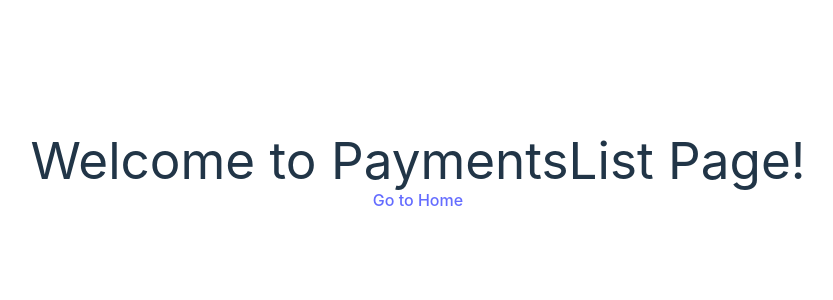
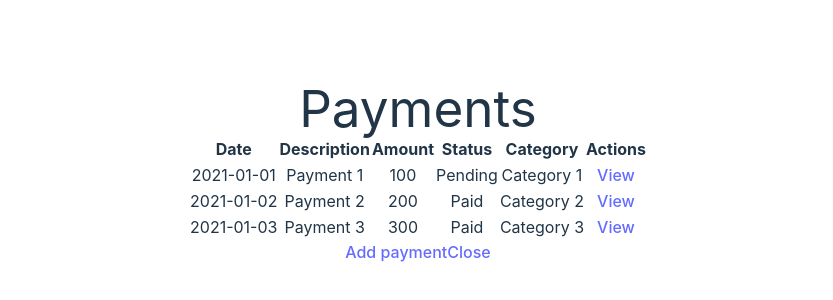
Before and after one commit to adilsonsds/money-flies, a React (Vite) app: page /#/payments in a window 1280 px wide. Shown: the part 228-528 px from the top of the page, without its empty margins (222-1055 px from the left). Built offline with nearby package versions, Linux system fonts and the light colour scheme.

Commit message:
Starting PaymentList Page

```diff
--- a/src/routes/PaymentsList.tsx
+++ b/src/routes/PaymentsList.tsx
@@ -1,10 +1,78 @@
 import { Link } from "react-router-dom";
+import { Payment } from "../types/Payment";
 
 export default function PaymentsList() {
+    const payments: Payment[] = [
+        {
+            id: '1',
+            date: "2021-01-01",
+            description: "Payment 1",
+            amount: 100,
+            status: "Pending",
+            category: "Category 1",
+        },
+        {
+            id: '2',
+            date: "2021-01-02",
+            description: "Payment 2",
+            amount: 200,
+            status: "Paid",
+            category: "Category 2",
+        },
+        {
+            id: "3",
+            date: "2021-01-03",
+            description: "Payment 3",
+            amount: 300,
+            status: "Paid",
+            category: "Category 3",
+        },
+    ];
     return (
-        <>
-            <h1>Welcome to PaymentsList Page!</h1>
-            <Link to="/">Go to Home</Link>
-        </>
+        <div>
+            <h1 className="text-3xl font-bold">Payments</h1>
+            <table className="w-full">
+                <thead>
+                    <tr>
+                        <th>Date</th>
+                        <th>Description</th>
+                        <th>Amount</th>
+                        <th>Status</th>
+                        <th>Category</th>
+                        <th>Actions</th>
+                    </tr>
+                </thead>
+                <tbody>
+                    {payments.map(payment => (
+                        <tr key={payment.id}>
+                            <td className="text-center">{payment.date}</td>
+                            <td className="text-center">{payment.description}</td>
+                            <td className="text-center">{payment.amount}</td>
+                            <td className="text-center">{payment.status}</td>
+                            <td className="text-center">{payment.category}</td>
+                            <td className="text-center">
+                                <Link to={`/payments/${payment.id}`} className="text-blue-500">View</Link>
+                            </td>
+                        </tr>
+                    ))}
+                </tbody>
+            </table>
+
+            <div className="py-4">
+                <Link type="submit"
+                    className="px-4 py-2 rounded-md text-white bg-indigo-600 hover:bg-indigo-700 focus:outline-none focus:ring-2 focus:ring-offset-2 focus:ring-indigo-500"
+                    // to={`/payments/new?${getFilterURL({ startDate: new Date(filter.startDate), endDate: new Date(filter.endDate), category: filter.category })}`}
+                    to="/"
+                    >
+                    Add payment
+                </Link>
+
+                <Link type="submit"
+                    className="px-4 py-2 rounded-md text-white bg-red-600 hover:bg-red-700 focus:outline-none focus:ring-2 focus:ring-offset-2 focus:ring-red-500 ml-2"
+                    to="/">
+                    Close
+                </Link>
+            </div>
+        </div>
     )
 }
--- /dev/null
+++ b/src/types/Payment.tsx
@@ -0,0 +1,16 @@
+export type Payment = {
+    id: string;
+    date: string;
+    amount: number;
+    status: string;
+    description: string;
+    category: string;
+};
+
+export type PaymentsList = Payment[];
+
+export type PaymentsFilter = {
+    startDate: Date;
+    endDate: Date;
+    category?: string;
+};
```
